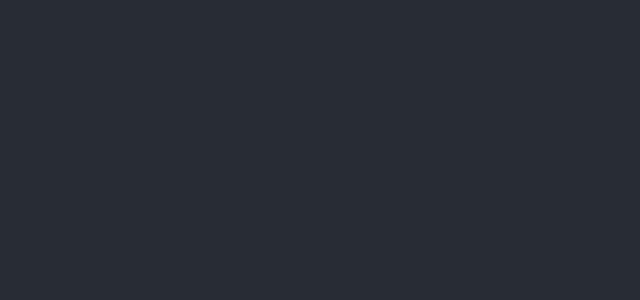
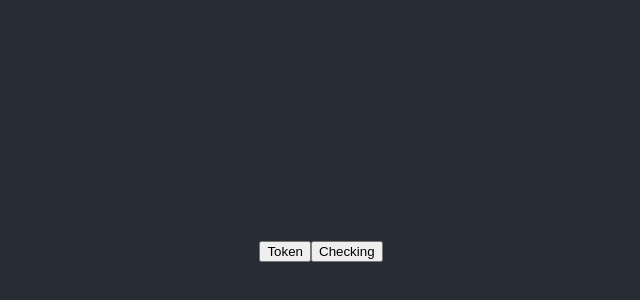
Before and after one commit to mariaefOT/digital-bank-upcamp, a React (Create React App) app: page / in a window 1280 px wide. Shown: the part 154-454 px from the top of the page, without its empty margins (319-959 px from the left). Built offline with nearby package versions, Linux system fonts and the light colour scheme.

Commit message:
Test api

```diff
--- a/src/App.js
+++ b/src/App.js
@@ -1,10 +1,11 @@
 import './App.css';
+import Prueba from './components/prueba'
 
 function App() {
   return (
     <div className="App">
       <header className="App-header">
-
+        <Prueba/>
       </header>
     </div>
   );
--- /dev/null
+++ b/src/components/prueba.js
@@ -0,0 +1,44 @@
+import axios from 'axios';
+import React, {useEffect, useState} from 'react';
+
+const Prueba = () => {
+const [token, setToken] = useState([]);
+const [res, setRes] = useState([]);
+
+const apiToken = () => {
+    axios.post('http://localhost:8080/bank/api/v1/auth?password=Demo123!&username=jsmith@demo.io', {
+
+    })
+    .then(response => {
+        setToken(response.data.authToken);
+        console.log(token);
+    }).catch(error => {
+        console.log(error);
+    })
+};
+
+const apiGetAccount = () => {
+    axios.get('http://localhost:8080/bank/api/v1/user/account/checking', {
+        headers: { Authorization: `Bearer ${token}` }
+    })
+    .then(response => {
+        setRes(response.data);
+        console.log(res);
+    }).catch(error => {
+        console.log(error);
+    })
+};
+
+return (
+    <div>
+        <button onClick={ () => apiToken() }>Token</button>
+        <button onClick={ () => apiGetAccount() }>Checking</button>
+        <div>
+            <span>{token}</span>
+        </div>
+    </div>
+)
+
+};
+
+export default Prueba;
```
